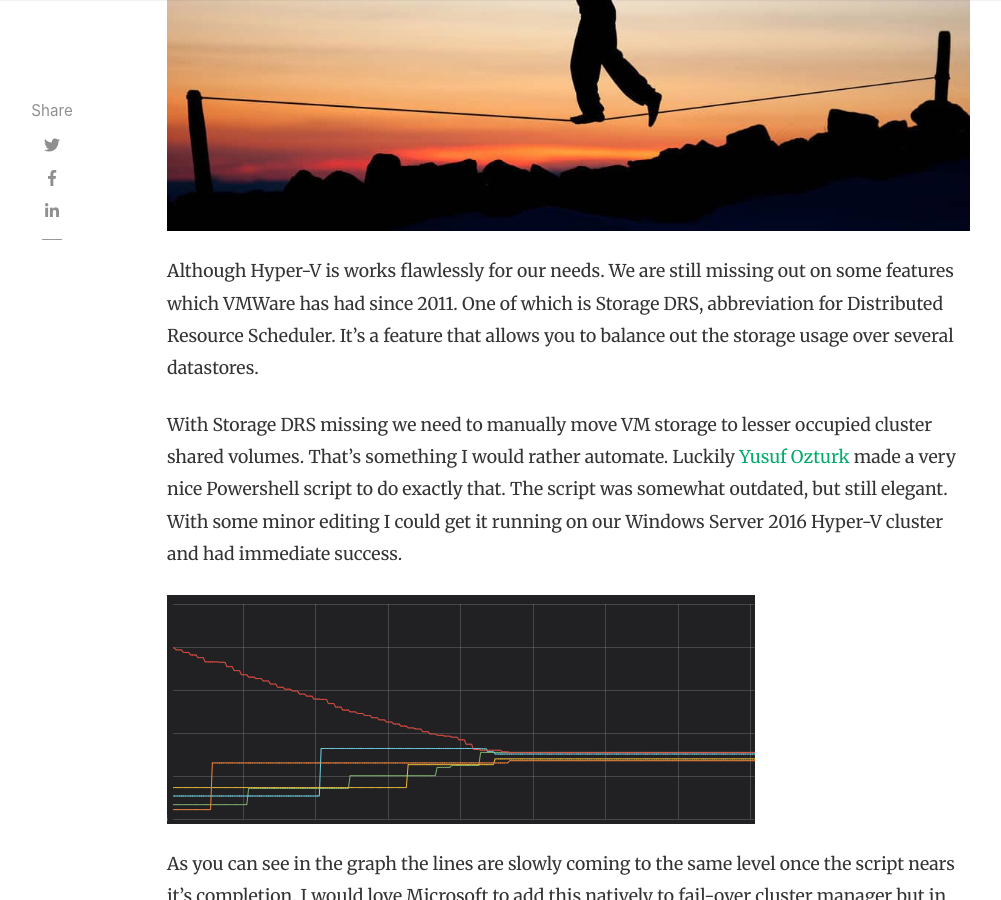
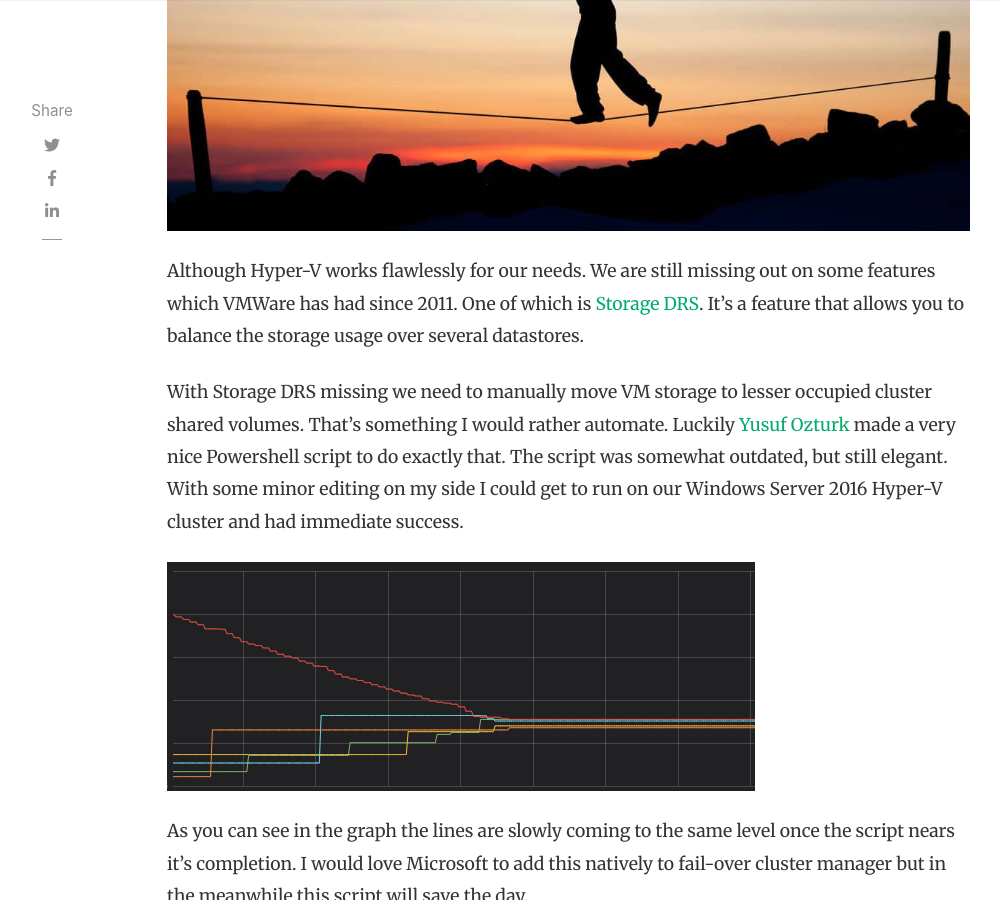
Before and after one commit to onpremisys/onpremisys.github.io, a Jekyll site: the page built from _posts/2019-06-24-storage-balancing-for-hyper-v.markdown, in a window 1280 px wide and 900 px high, scrolled down 666 px. Shown: the whole window, without its empty margins (118-1119 px from the left). Built offline with Jekyll 4.4.1, drawn with Linux system fonts in a browser that asks for light colours; nearby versions of some CDN libraries; comment, search, counter and statistics services are not loaded.

Commit message:
Some minor edits in the new article

```diff
--- a/_posts/2019-06-24-storage-balancing-for-hyper-v.markdown
+++ b/_posts/2019-06-24-storage-balancing-for-hyper-v.markdown
@@ -5,9 +5,9 @@
 author: broovers
 image: assets/images/heroes/balance.jpg
 ---
-Although Hyper-V is works flawlessly for our needs. We are still missing out on some features which VMWare has had since 2011. One of which is Storage DRS, abbreviation for Distributed Resource Scheduler. It's a feature that allows you to balance out the storage usage over several datastores.
+Although Hyper-V works flawlessly for our needs. We are still missing out on some features which VMWare has had since 2011. One of which is [Storage DRS](https://kb.vmware.com/s/article/2149938). It's a feature that allows you to balance the storage usage over several datastores.
 
-With Storage DRS missing we need to manually move VM storage to lesser occupied cluster shared volumes. That's something I would rather automate. Luckily [Yusuf Ozturk](http://www.yusufozturk.info/windows-server/hyper-v-storage-drs-start-vmstorageoptimization.html) made a very nice Powershell script to do exactly that. The script was somewhat outdated, but still elegant. With some minor editing I could get it running on our Windows Server 2016 Hyper-V cluster and had immediate success.
+With Storage DRS missing we need to manually move VM storage to lesser occupied cluster shared volumes. That's something I would rather automate. Luckily [Yusuf Ozturk](http://www.yusufozturk.info/windows-server/hyper-v-storage-drs-start-vmstorageoptimization.html) made a very nice Powershell script to do exactly that. The script was somewhat outdated, but still elegant. With some minor editing on my side I could get to run on our Windows Server 2016 Hyper-V cluster and had immediate success.
 
 ![Hyper-V storage balancing result graph](/assets/images/hyper-v-storage-balancing-result-graph.png)
 
```
